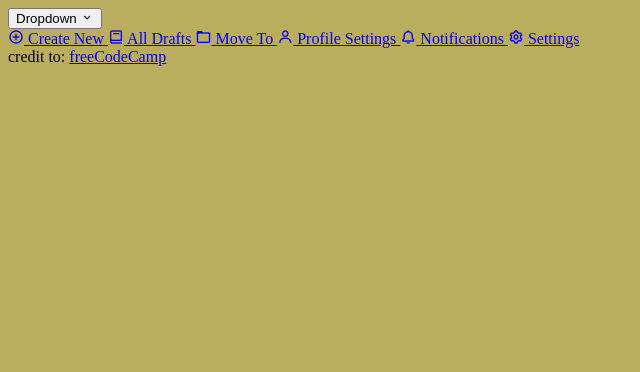
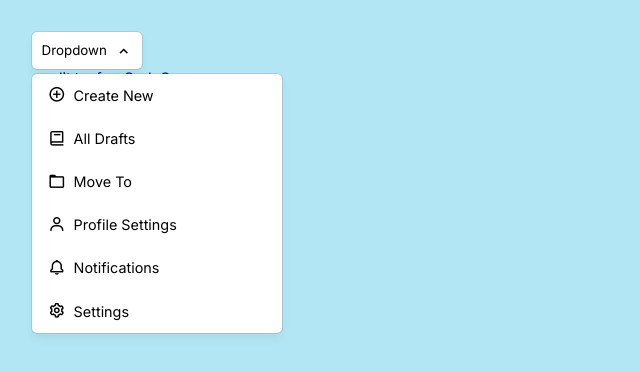
Before and after one commit to RaihanSharif/TOP-drop-down, a website built with webpack: page src/template.html in a window 1280 px wide. Both pictures are taken after a click on the button "Dropdown". Shown: the whole page, without its empty margins (0-640 px from the left). Built offline with nearby package versions, Linux system fonts and the light colour scheme.

Commit message:
style improvements

```diff
--- a/src/styles.css
+++ b/src/styles.css
@@ -1,11 +1,75 @@
-/* styles.css */
-ul {
-  list-style: none;
-}
-body {
-  background-color: rgb(187, 173, 94);
+@import url(https://fonts.googleapis.com/css?family=Inter:100,200,300,regular,500,600,700,800,900);
+
+* {
+  margin: 0;
+  padding: 0;
+  box-sizing: border-box;
+  font-family: "Inter", sans-serif;
+  --shadow: rgba(0, 0, 0, 0.05) 0px 6px 10px 0px,
+    rgba(0, 0, 0, 0.1) 0px 0px 0px 1px;
+  --color: #166e67;
+  --gap: 0.5rem;
+  --radius: 5px;
 }
 
-nav {
+body {
+  margin: 2rem;
+  background-color: #b3e6f4;
+  font-size: 0.9rem;
+  color: black;
+}
+
+.btn {
+  background-color: white;
   display: flex;
+  align-items: center;
+  justify-content: flex-start;
+  column-gap: var(--gap);
+  padding: 0.6rem;
+  cursor: pointer;
+  border-radius: var(--radius);
+  border: none;
+  box-shadow: var(--shadow);
+  position: relative;
 }
+
+.bx {
+  font-size: 1.1rem;
+}
+
+.dropdown {
+  position: absolute;
+  width: 250px;
+  box-shadow: var(--shadow);
+  border-radius: var(--radius);
+  margin-top: 0.3rem;
+  background: white;
+  transform: translateY(0.5rem);
+  visibility: hidden;
+  opacity: 0;
+}
+
+.show {
+  transform: translateY(0rem);
+  visibility: visible;
+  opacity: 1;
+}
+
+.arrow {
+  transform: rotate(180deg);
+  transition: 0.2s ease;
+}
+
+.dropdown a {
+  display: flex;
+  align-items: center;
+  column-gap: var(--gap);
+  padding: 0.8rem 1rem;
+  text-decoration: none;
+  color: black;
+}
+
+.dropdown a:hover {
+  background-color: var(--color);
+  color: white;
+}
```
